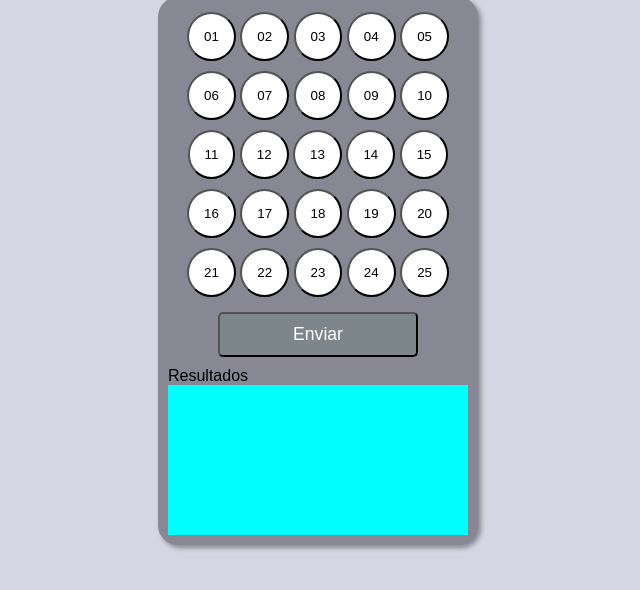
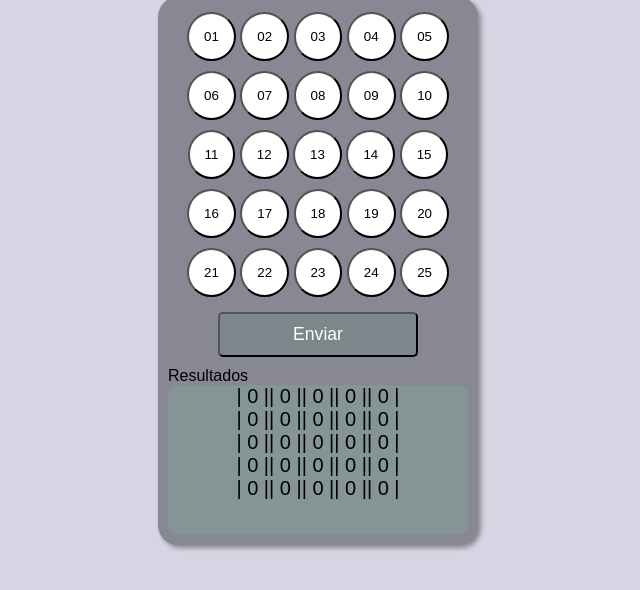
Before and after one commit to rafanag/curso-de_JavaScript, a plain HTML site: page moduloD/testes/testeseminputs.html in a window 1280 px wide. Both pictures are taken after a click on the button "Enviar". Shown: the part 90-680 px from the top of the page, without its empty margins (322-962 px from the left). Drawn offline with Linux system fonts and the light colour scheme.

Commit message:
melhorado informações

```diff
--- a/moduloD/testes/script.js
+++ b/moduloD/testes/script.js
@@ -63,16 +63,24 @@ function saiu(valor){
 
 function gerarResultados(){
     inf.innerHTML = ''
-    if(cont < 15){
-        alert('Você deve selecionar ao menos 15 dezenas')
-    }else{
+
+    //if(cont < 15){
+    //    alert('Você deve selecionar ao menos 15 dezenas')
+    //}else{
 
         for(let i = 0; i < numerosJogo.length; i++){
-            inf.innerHTML += `-${numerosJogo[i]}`
+            if(numerosJogo[i] < 10){
+                inf.innerHTML += `| ${numerosJogo[i]} |`
+            }else{
+                inf.innerHTML += `|${numerosJogo[i]}|`
+            }
+
             if((i+1)%5 == 0){
                 inf.innerHTML += '<br>'
             }
+
         }
-    }
+    //}
+
 
 }
--- a/moduloD/testes/style.css
+++ b/moduloD/testes/style.css
@@ -67,7 +67,12 @@ section#sectionNjogos > div#_enviarResultados > input:hover{
 }
 
 section#sectionNjogos > div#informacoes{
-    background-color: aqua;
+    display: inline-block;
+    background-color: rgb(133, 148, 148);
+    border-radius: 10px;
     width: 300px;
     height: 150px;
+    font-size: 20px;
+    text-align: center;
+
 }
--- a/moduloD/testes/testeseminputs.html
+++ b/moduloD/testes/testeseminputs.html
@@ -72,7 +72,7 @@
         </div>
 
         <div id="informacoes" >
-            informacoes
+            <h2>Informações</h2>
         </div>
     </section>
     <footer>
```
